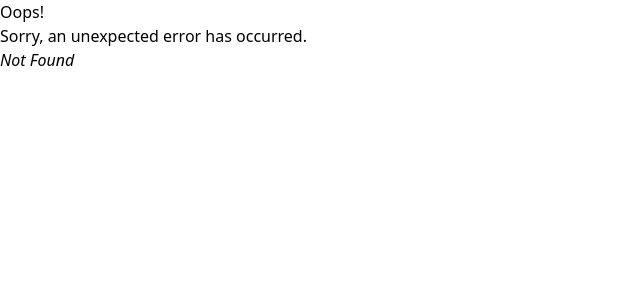
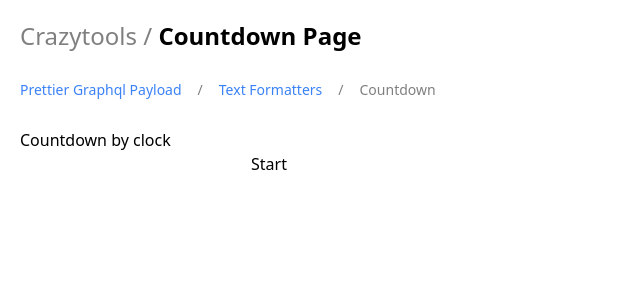
Before and after one commit to davidcostadev/crazytools, a React (Vite) app: page /#/countdown in a window 1280 px wide. Before the commit this address had no page. Shown: the top 300 px of the page, without its empty margins (0-640 px from the left). Built offline with nearby package versions, Linux system fonts and the light colour scheme.

Commit message:
feat: Add Countdown page and integrate it into routing and navigation

```diff
--- a/src/Routes.tsx
+++ b/src/Routes.tsx
@@ -5,6 +5,7 @@ import ErrorPage from './pages/ErrorPage';
 import { PrettierGraphqlPayloadPage } from './pages/PrettierGraphqlPayloadPage';
 import { TextFormattersPage } from './pages/TextFormattersPage';
 import { QuestionsFormatterPage } from './pages/QuestionsFormatterPage';
+import { CountdownPage } from './pages/CountdownPage';
 import './index.css';
 
 const router = createHashRouter([
@@ -25,6 +26,10 @@ const router = createHashRouter([
         path: '/questions-formatter',
         element: <QuestionsFormatterPage />,
       },
+      {
+        path: '/countdown',
+        element: <CountdownPage />,
+      },
     ],
   },
 ]);
--- a/src/layout/DefaultLayout.tsx
+++ b/src/layout/DefaultLayout.tsx
@@ -35,6 +35,7 @@ export const DefaultLayout = ({
       <nav className="flex mb-5">
         <MyNavLink to="/">Prettier Graphql Payload</MyNavLink>
         <MyNavLink to="/text-formatters">Text Formatters</MyNavLink>
+        <MyNavLink to="/countdown">Countdown</MyNavLink>
         {personal && <MyNavLink to="/questions-formatter">Questions Formatter</MyNavLink>}
       </nav>
       {children}
--- /dev/null
+++ b/src/pages/CountdownPage.tsx
@@ -0,0 +1,40 @@
+import { useState } from 'react';
+import { DefaultLayout } from '../layout/DefaultLayout';
+
+export const CountdownPage: React.FC = () => {
+  const [time, setTime] = useState<Date | undefined>();
+
+  const handleStart = () => {
+    if (!time) {
+      return;
+    }
+
+    const interval = setInterval(() => {
+      const now = new Date();
+      const diff = time.getTime() - now.getTime();
+      const seconds = Math.floor(diff / 1000);
+      const minutes = Math.floor(seconds / 60);
+      const hours = Math.floor(minutes / 60);
+      const days = Math.floor(hours / 24);
+
+      console.log({ days, hours, minutes, seconds });
+    }, 1000);
+
+    return () => clearInterval(interval);
+  };
+
+  return (
+    <DefaultLayout title="Countdown Page">
+      <h1>Countdown by clock</h1>
+      <input
+        type="timeint_afterpay_core/cartridge/scripts/order/ExpressOrderRequestBuilder.js"
+        onChange={(e) => {
+          setTime(new Date(e.target.value));
+        }}
+      />
+      <button type="button" onClick={handleStart}>
+        Start
+      </button>
+    </DefaultLayout>
+  );
+};
```
Also changed, not shown: 2 other files (tests, documents, lock files or other folders).
